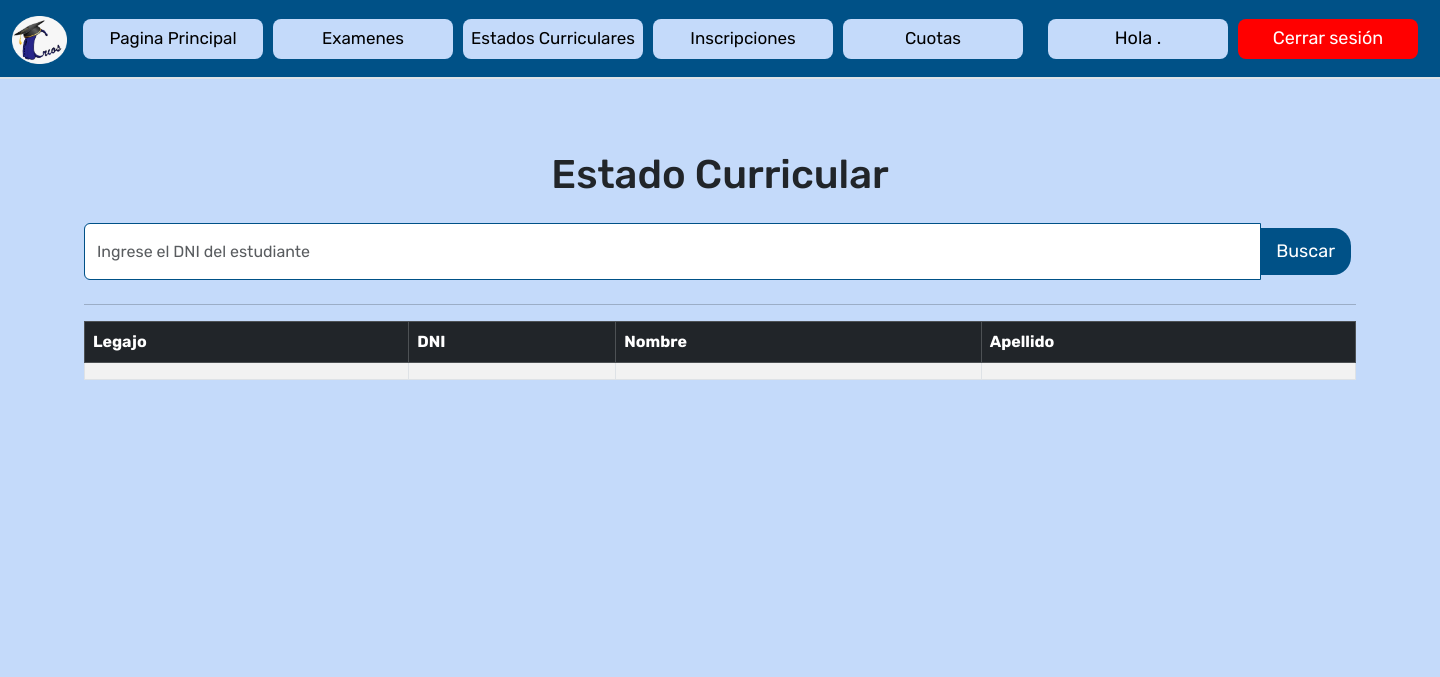
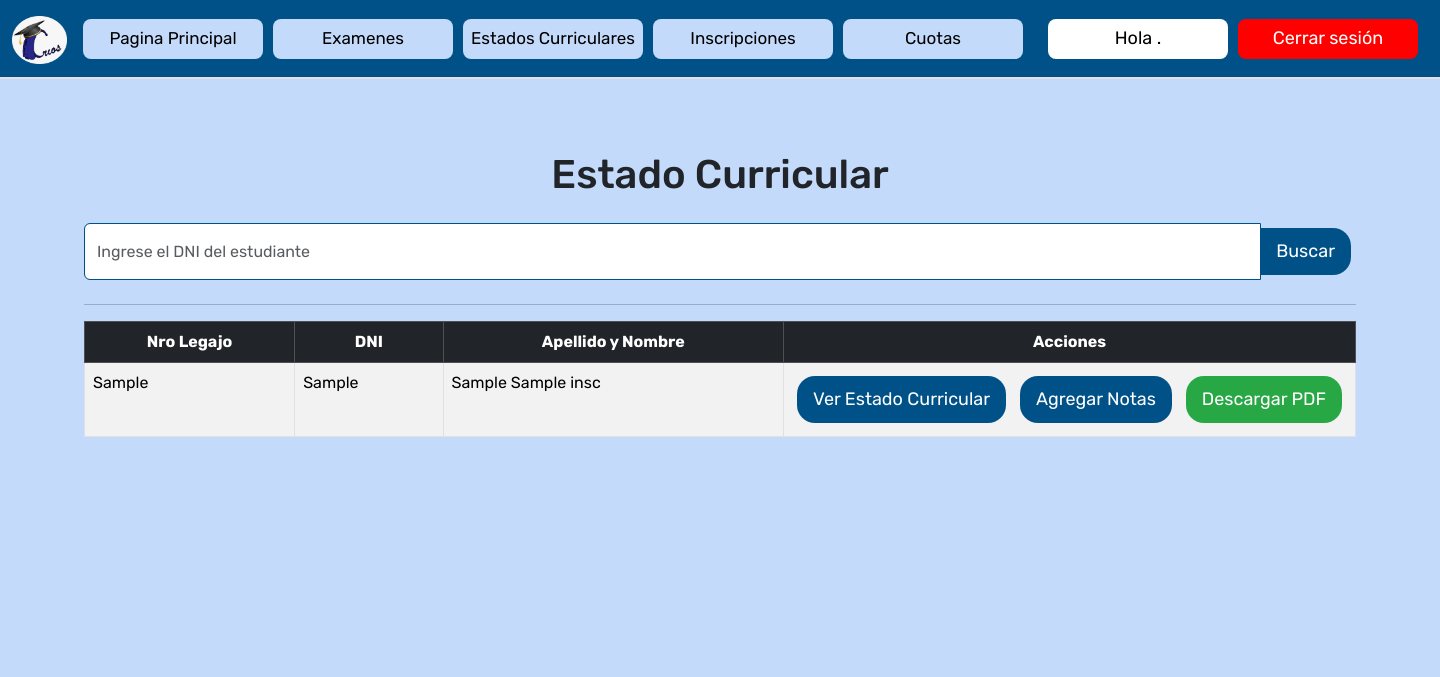
Before and after one commit to MaxFerrarottiDEV/Proyecto-CRIOS, a Django app: page /estadosCurriculares/estados in a window 1440 px wide. Shown: the top 677 px of the page. Run offline with Django 5.2, Linux system fonts and the light colour scheme; tables that the repository leaves empty hold one stand-in row (values such as "Sample post"); lists and menus that the app fills with data are empty; some libraries are stand-ins or nearby versions.

Commit message:
Mitad de modulo de estados curriculares completado

```diff
--- a/MiApp/templates/base.html
+++ b/MiApp/templates/base.html
@@ -58,7 +58,7 @@
 
         <ul class="navbar-nav mb-2 mb-lg-0">
           <li class="nav-item">
-            <a class="saludo">Hola {{ user.username }}.</a>
+            <a class="saludo" href="#" >Hola {{ user.username }}.</a>
           </li>
           <li class="nav-item">
             <a class="botonCerrarSesion" href="#" onclick="document.getElementById('logout-form').submit();">Cerrar sesión</a>
--- a/MiApp/templates/estadosCurriculares/estados.html
+++ b/MiApp/templates/estadosCurriculares/estados.html
@@ -1,5 +1,6 @@
 {% extends 'base.html' %}
 {% load static %}
+
 {% block content %}
 <div class="container mt-4">
     <h1 class="mb-4 text-center">Estado Curricular</h1>
@@ -12,41 +13,47 @@
     </form>
 
     <div class="table-container">
-
         <hr>
         {% if estudiante %}
-            <div class="mb-3">
+        <div class="row mb-3">
+            <div class="col-md-6">
                 <label for="legajo" class="form-label">Legajo N</label>
                 <div class="input-group">
-                    <span class="input-group-text">
-                        <i class="bi bi-person-badge"></i>
-                    </span>
+                    <span class="input-group-text"><i class="bi bi-card-list"></i></span>
                     <input type="text" id="legajo" class="form-control" value="{{ estudiante.nro_legajo }}" readonly>
                 </div>
             </div>
-
-            <div class="mb-3">
+            <div class="col-md-6">
                 <label for="dni" class="form-label">DNI</label>
                 <div class="input-group">
-                    <span class="input-group-text">
-                        <i class="bi bi-person"></i>
-                    </span>
+                    <span class="input-group-text"><i class="bi bi-file-earmark-person"></i></span>
                     <input type="text" id="dni" class="form-control" value="{{ estudiante.id_datinsc.dni }}" readonly>
                 </div>
             </div>
+        </div>
 
-            <div class="mb-3">
-                <label for="nombre" class="form-label">Apellido y Nombre</label>
-                <input type="text" id="nombre" class="form-control" value="{{ estudiante.id_datinsc.apellido }} {{ estudiante.id_datinsc.nombre }}" readonly>
+        <div class="row mb-3">
+            <div class="col-md-6">
+                <label for="apellidos" class="form-label">Apellidos</label>
+                <div class="input-group">
+                    <span class="input-group-text"><i class="bi bi-person-fill"></i></span>
+                    <input type="text" id="apellidos" class="form-control" value="{{ estudiante.id_datinsc.apellido }}" readonly>
+                </div>
+            </div>
+            <div class="col-md-6">
+                <label for="nombres" class="form-label">Nombres</label>
+                <div class="input-group">
+                    <span class="input-group-text"><i class="bi bi-person-circle"></i></span>
+                    <input type="text" id="nombres" class="form-control" value="{{ estudiante.id_datinsc.nombre }}" readonly>
+                </div>
+            </div>
         </div>
 
 
         <div class="text-left mt-4">
-                <button type="button" class="botonGuardar" data-bs-toggle="modal" data-bs-target="#modalNotas">Ver Notas</button>
+            <button type="button" class="botonGuardar" data-bs-toggle="modal" data-bs-target="#modalNotas">Ver Estado Curricular</button>
             <button type="button" class="botonGuardar" data-bs-toggle="modal" data-bs-target="#modalAgregarNota">Agregar Notas</button>
-
         </div>
-
 
         <div class="modal fade" id="modalNotas" tabindex="-1" aria-labelledby="modalNotasLabel" aria-hidden="true">
             <div class="modal-dialog modal-custom">
@@ -56,8 +63,6 @@
                         <button type="button" class="btn-close" data-bs-dismiss="modal" aria-label="Close"></button>
                     </div>
                     <div class="modal-body">
-
-                            <h2 class="mt-4">Materias y Estado</h2>
                         <table class="table table-striped table-bordered table-hover mt-3">
                             <thead class="table-dark">
                                 <tr>
@@ -80,14 +85,12 @@
                         </table>
                     </div>
                     <div class="modal-footer">
-                            <button type="button" class="botonDescargar"  >Descargar PDF</button>
+                        <button type="button" class="botonDescargar">Descargar PDF</button>
                         <button type="button" class="botonEliminar" data-bs-dismiss="modal">Cerrar</button>
                     </div>
                 </div>
             </div>
         </div>
-
-
 
         <div class="modal fade" id="modalAgregarNota" tabindex="-1" aria-labelledby="modalAgregarNotaLabel" aria-hidden="true">
             <div class="modal-dialog modal-custom">
@@ -103,12 +106,12 @@
 
                             <div class="mb-3">
                                 <label for="materia" class="form-label">Materia</label>
-                                    <select id="materia" name="materia" class="form-control" required>
-                                        <option value="">Seleccionar Materia...</option>
-                                        {% for materia in materias %}
-                                        <option value="{{ materia.id_materia }}">{{ materia.nombre }}</option>
-                                        {% endfor %}
-                                    </select>
+                                <div class="input-group">
+                                    <span class="input-group-text">
+                                        <i class="bi bi-book"></i>
+                                    </span>
+                                    <input type="text" id="materia" name="materia" class="form-control" placeholder="Ingrese el nombre de la materia" required>
+                                </div>
                             </div>
 
                             <div class="mb-3">
@@ -139,15 +142,14 @@
             </div>
         </div>
 
-
         {% elif estudiantes %}
         <table class="table table-striped table-bordered table-hover">
             <thead class="table-dark">
-                    <tr>
-                        <th>Legajo</th>
+                <tr class="text-center">
+                    <th>Nro Legajo</th>
                     <th>DNI</th>
-                        <th>Nombre</th>
-                        <th>Apellido</th>
+                    <th>Apellido y Nombre</th>
+                    <th colspan="2">Acciones</th>
                 </tr>
             </thead>
             <tbody>
@@ -155,8 +157,12 @@
                 <tr>
                     <td>{{ estudiante.nro_legajo }}</td>
                     <td>{{ estudiante.id_datinsc.dni }}</td>
-                        <td>{{ estudiante.id_datinsc.nombre }}</td>
-                        <td>{{ estudiante.id_datinsc.apellido }}</td>
+                    <td>{{ estudiante.id_datinsc.apellido }} {{ estudiante.id_datinsc.nombre }}</td>
+                    <td style="width: 1px; white-space: nowrap;" class="text-end">
+                        <button type="button" class="botonGuardar" data-bs-toggle="modal" data-bs-target="#modalNotas">Ver Estado Curricular</button>
+                        <button type="button" class="botonGuardar" data-bs-toggle="modal" data-bs-target="#modalAgregarNota">Agregar Notas</button>
+                        <a href="{% url 'build' %}" class="botonDescargar">Descargar PDF</a></td>
+
                 </tr>
                 {% endfor %}
             </tbody>
@@ -166,5 +172,4 @@
         {% endif %}
     </div>
 </div>
-
 {% endblock content %}
--- a/MiApp/views.py
+++ b/MiApp/views.py
@@ -4,7 +4,7 @@ from django.contrib.auth.forms import UserCreationForm
 from django.contrib import messages
 from .forms import PreinscripcionForm
 from django.http import JsonResponse
-from .models import DatInsc, EstadosCurriculares ,Estudiantes,Materias
+from .models import DatInsc, EstadosCurriculares ,Estudiantes,Materias,MateriasxplanesEstudios
 
 
 
@@ -132,47 +132,56 @@ def build(request):
 
 
 
+
 def estados(request):
     dni = request.GET.get('dni')
     if dni:
         estudiante_datinsc = DatInsc.objects.filter(dni=dni).first()
         if estudiante_datinsc:
+
             estudiante = Estudiantes.objects.filter(id_datinsc=estudiante_datinsc).first()
             if estudiante:
+
                 estado_curricular = EstadosCurriculares.objects.filter(id_estudiante_estcur=estudiante)
                 context = {
                     'estudiante': estudiante,
                     'estudiante_datinsc': estudiante_datinsc,
-                    'estado_curricular': estado_curricular  }
+                    'estado_curricular': estado_curricular}
             else:
                 context = {'error': 'No se encontró el estado curricular para este estudiante.'}
         else:
             context = {'error': 'Estudiante no encontrado.'}
     else:
-        lista_estudiantes = DatInsc.objects.all()
+        lista_estudiantes = Estudiantes.objects.all()
         context = {'estudiantes': lista_estudiantes}
     return render(request, 'estadosCurriculares/estados.html', context)
 
 
 
+
+
+
 def agregarNota(request):
     if request.method == 'POST':
+        # Obtenemos los datos del formulario
         materia_id = request.POST.get('materia')
         condicion_nota = request.POST.get('condicion')
         nota = request.POST.get('nota')
         fecha_finalizacion = request.POST.get('fecha')
-        materia = Materias.objects.get(id_materia=materia_id)
         estudiante_id = request.POST.get('estudiante_id')
-        estudiante = Estudiantes.objects.get(id=estudiante_id)
+        try:
+            materia_plan = MateriasxplanesEstudios.objects.get(id_materia=materia_id)
+        except MateriasxplanesEstudios.DoesNotExist:
+            return render(request, 'estados.html', {'error': 'La materia seleccionada no existe.'})
+        estudiante = Estudiantes.objects.get(id_estudiante=estudiante_id)
         nueva_nota = EstadosCurriculares(
-            Id_MatXPlan_EstCur=materia,
-            Id_Estudiante_EstCur=estudiante,
-            Condicion_Nota=condicion_nota,
-            Nota=nota,
-            Fecha_Finalizacion=fecha_finalizacion
-        )
+            id_matxplan_estcur=materia_plan,
+            id_estudiante_estcur=estudiante,
+            condicion_nota=condicion_nota,
+            nota=nota,
+            fecha_finalizacion=fecha_finalizacion)
         nueva_nota.save()
         return redirect('estados')
     else:
         materias = Materias.objects.all()
-        return render(request, 'tu_template.html', {'materias': materias})
+        return render(request, 'estados.html', {'materias': materias})
--- a/static/home/style.css
+++ b/static/home/style.css
@@ -98,7 +98,7 @@ footer {
 .saludo{
   font-size: 18px;
   padding-right: 20px;
-  background-color: #c4dafa;
+  background-color: #ffffff;
   color: #000000;
   border-radius: 8px;
   padding: 5px 15px;
```
Also changed, not shown: MiApp/models.py (+12 -9 lines). Lines whose indentation alone changed are shown as unchanged.
